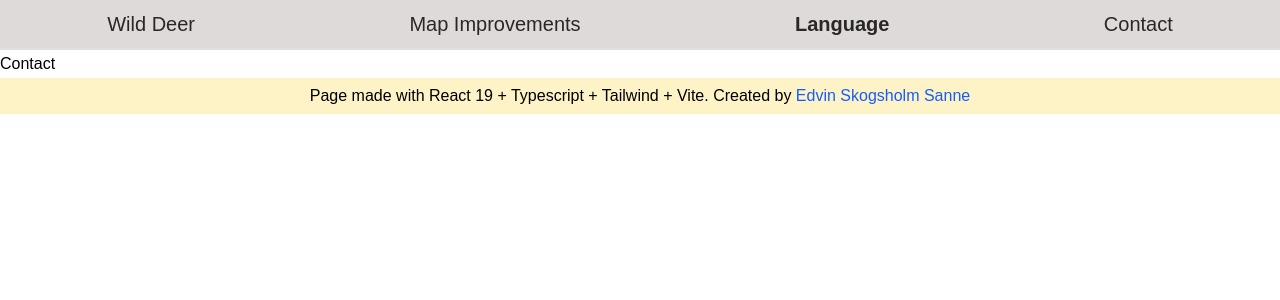
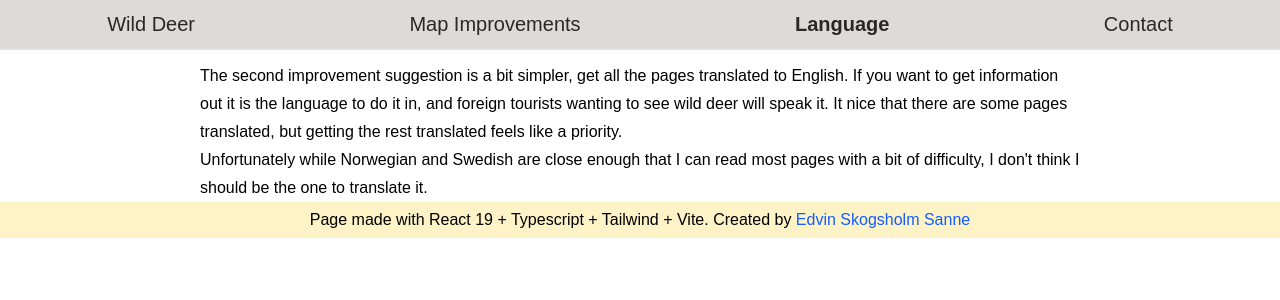
Before and after one commit to Acasez/wild-deer-page, a React (Vite) app: page /wilddeer/ReadMore in a window 1280 px wide. Shown: the top 300 px of the page. Built offline with nearby package versions, Linux system fonts and the light colour scheme.

Commit message:
English page

```diff
--- a/src/pages/Contact.tsx
+++ b/src/pages/Contact.tsx
@@ -1,6 +1,6 @@
 import { Helmet } from "react-helmet-async";
 
-export default function RPGOverview() {
+export default function Contact() {
   return (
     <>
       <Helmet>
--- /dev/null
+++ b/src/pages/Language.tsx
@@ -0,0 +1,22 @@
+import { Helmet } from "react-helmet-async";
+
+export default function Language() {
+  return (
+    <>
+      <Helmet>
+        <title>Language - Villrein.no</title>
+      </Helmet>
+      <p className="mx-50 mt-3">
+        The second improvement suggestion is a bit simpler, get all the pages
+        translated to English. If you want to get information out it is the
+        language to do it in, and foreign tourists wanting to see wild deer will
+        speak it. It nice that there are some pages translated, but getting the
+        rest translated feels like a priority.
+        <br />
+        Unfortunately while Norwegian and Swedish are close enough that I can
+        read most pages with a bit of difficulty, I don't think I should be the
+        one to translate it.
+      </p>
+    </>
+  );
+}
--- a/src/pages/Maps.tsx
+++ b/src/pages/Maps.tsx
@@ -1,6 +1,6 @@
 import { Helmet } from "react-helmet-async";
 
-export default function RPGOverview() {
+export default function Maps() {
   return (
     <>
       <Helmet>
--- a/src/pages/ReadMore.tsx
+++ /dev/null
@@ -1,12 +0,0 @@
-import { Helmet } from "react-helmet-async";
-
-export default function RPGOverview() {
-  return (
-    <>
-      <Helmet>
-        <title>Contact - Villrein.no</title>
-      </Helmet>
-      <p>Contact</p>
-    </>
-  );
-}
--- a/src/routes/config.ts
+++ b/src/routes/config.ts
@@ -23,7 +23,7 @@ export const routes: RouteConfig[] = [
   },
   {
     path: "/wilddeer/ReadMore",
-    component: lazy(() => import("../pages/ReadMore")),
+    component: lazy(() => import("../pages/Language")),
     header: "Language",
     createHeader: true,
   },
```
